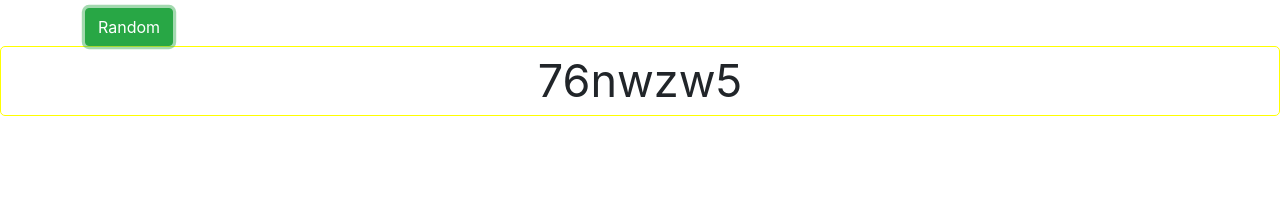
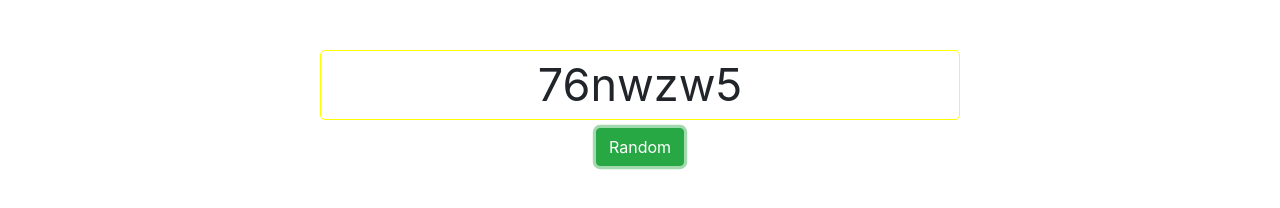
Before and after one commit to anuvarov/random, a plain HTML site: page index.html in a window 1280 px wide. Both pictures are taken after a click on the button "Random". Drawn offline with nearby package versions, Linux system fonts and the light colour scheme.

Commit message:
update index
update

```diff
--- a/index.html
+++ b/index.html
@@ -4,18 +4,23 @@
     <meta charset="UTF-8">
     <meta name="viewport" content="width=device-width, initial-scale=1.0">
     <link rel="stylesheet" href="https://stackpath.bootstrapcdn.com/bootstrap/4.3.1/css/bootstrap.min.css" integrity="sha384-ggOyR0iXCbMQv3Xipma34MD+dH/1fQ784/j6cY/iJTQUOhcWr7x9JvoRxT2MZw1T" crossorigin="anonymous">
-<style></style>
+<style>
+    .bbb {
+        margin-top: 0;
+    }
+</style>
     <title>Random</title>
 </head>
 <body>
-    <div class="container">
+    <div style="text-align: center; width: 50%; margin: 50px auto; "  >
+        <div class="result" style="text-align: center; align-items: center; font-size: 45px; border: 1px solid yellow; box-sizing: border-box; border-radius: 5px;" ></div>
+
         <form action="">
-            <button class="btncal btn btn-success mt-2 btn-primary" type="submit">Random</button>
+            <button class="btncal btn btn-success mt-2 btn-primary  margin-top: 50px;" type="submit">Random</button>
         </form>
     </div>
 
 
-    <div class="result" style="text-align: center; align-items: center; font-size: 45px; border: 1px solid yellow; box-sizing: border-box; border-radius: 5px;"></div>
 
     <script>
       const randomBtn = document.querySelector('.btncal');
@@ -24,7 +29,10 @@
        function addrandom(event) {
       event.preventDefault();
       const randomCalculate =  Math.random().toString(36).substr(5);
-      result.innerHTML = randomCalculate;}
+      result.innerHTML = randomCalculate;
+      result.className = 'bbb';
+
+    }
 
     </script>
 </body>
```
